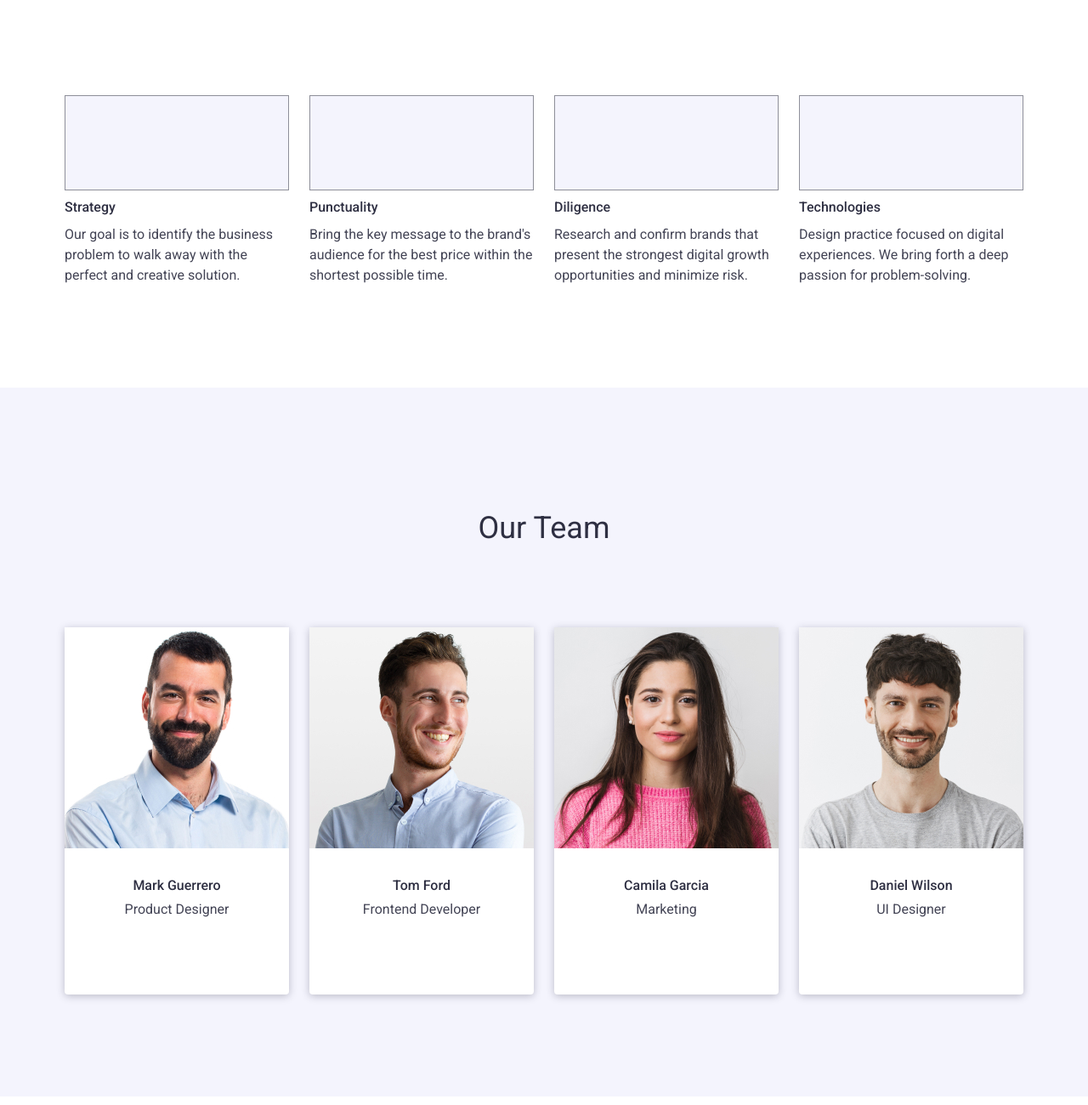
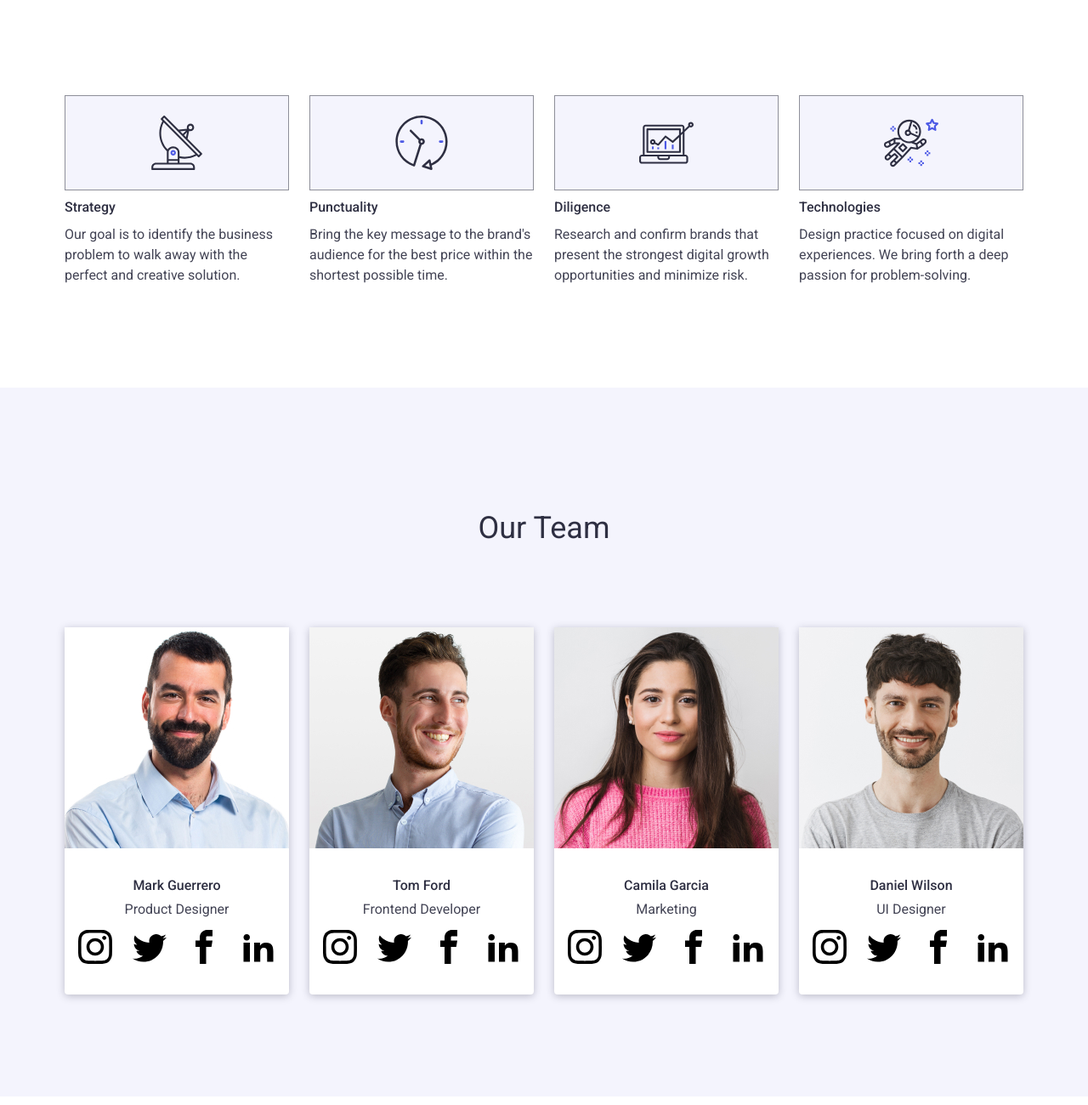
Before and after one commit to EmreMaltepe/goit-markup-hw-04, a plain HTML site: page index.html in a window 1280 px wide. Shown: the part 680-1980 px from the top of the page at 85% size. Drawn offline with nearby package versions, Linux system fonts and the light colour scheme.

Commit message:
new-update

```diff
--- a/index.html
+++ b/index.html
@@ -55,7 +55,7 @@
             <li class="cardset-two-item">
               <div class="section-two-svgs">
                 <svg class="section-two-icon" width="64" height="64">
-                  <use href="./images/icons.svg#amtenna"></use>
+                  <use href="./images/icons.svg#icon-antenna"></use>
                 </svg>
               </div>
               <h3 class="title-htree">Strategy</h3>
@@ -67,7 +67,7 @@
             <li class="cardset-two-item">
               <div class="section-two-svgs">
                 <svg class="section-two-icon" width="64" height="64">
-                  <use href="./images/icons.svg#antenna"></use>
+                  <use href="./images/icons.svg#icon-clock"></use>
                 </svg>
               </div>
               <h3 class="title-htree">Punctuality</h3>
@@ -79,7 +79,7 @@
             <li class="cardset-two-item">
               <div class="section-two-svgs">
                 <svg class="section-two-icon" width="64" height="64">
-                  <use href="./images/icons.svg#diagram"></use>
+                  <use href="./images/icons.svg#icon-diagram"></use>
                 </svg>
               </div>
               <h3 class="title-htree">Diligence</h3>
@@ -91,7 +91,7 @@
             <li class="cardset-two-item">
               <div class="section-two-svgs">
                 <svg class="section-two-icon" width="64" height="64">
-                  <use href="./images/icons.svg#astronaut"></use>
+                  <use href="./images/icons.svg#icon-astronaut"></use>
                 </svg>
               </div>
               <h3 class="title-htree">Technologies</h3>
@@ -117,28 +117,28 @@
                   <li>
                     <a href="">
                       <svg class="social-icon">
-                        <use href="./images/icons.svg#instagram"></use>
+                        <use href="./images/icons.svg#icon-instagram-new"></use>
                       </svg>
                     </a>
                   </li>
                   <li>
                     <a href="">
                       <svg class="social-icon">
-                        <use href="./images/icons.svg#twitter-new"></use>
+                        <use href="./images/icons.svg#icon-twitter-new"></use>
                       </svg>
                     </a>
                   </li>
                   <li>
                     <a href="">
                       <svg class="social-icon">
-                        <use href="./images/icons.svg#facebook-new"></use>
+                        <use href="./images/icons.svg#icon-facebook-new"></use>
                       </svg>
                     </a>
                   </li>
                   <li>
                     <a href="">
                       <svg class="social-icon">
-                        <use href="./images/icons.svg#linkedn-new"></use>
+                        <use href="./images/icons.svg#icon-linkedin-new"></use>
                       </svg>
                     </a>
                   </li>
@@ -154,28 +154,28 @@
                   <li>
                     <a href="">
                       <svg class="social-icon">
-                        <use href="./images/icons.svg#instagram-new"></use>
+                        <use href="./images/icons.svg#icon-instagram-new"></use>
                       </svg>
                     </a>
                   </li>
                   <li>
                     <a href="">
                       <svg class="social-icon">
-                        <use href="./images/icons.svg#twitter-new"></use>
+                        <use href="./images/icons.svg#icon-twitter-new"></use>
                       </svg>
                     </a>
                   </li>
                   <li>
                     <a href="">
                       <svg class="social-icon">
-                        <use href="./images/icons.svg#facebook-new"></use>
+                        <use href="./images/icons.svg#icon-facebook-new"></use>
                       </svg>
                     </a>
                   </li>
                   <li>
                     <a href="">
                       <svg class="social-icon">
-                        <use href="./images/icons.svg#linkedn-new"></use>
+                        <use href="./images/icons.svg#icon-linkedin-new"></use>
                       </svg>
                     </a>
                   </li>
@@ -191,28 +191,28 @@
                   <li>
                     <a href="">
                       <svg class="social-icon">
-                        <use href="./images/icons.svg#instagram-new"></use>
+                        <use href="./images/icons.svg#icon-instagram-new"></use>
                       </svg>
                     </a>
                   </li>
                   <li>
                     <a href="">
                       <svg class="social-icon">
-                        <use href="./images/icons.svg#twitter-new"></use>
+                        <use href="./images/icons.svg#icon-twitter-new"></use>
                       </svg>
                     </a>
                   </li>
                   <li>
                     <a href="">
                       <svg class="social-icon">
-                        <use href="./images/icons.svg#facebook-new"></use>
+                        <use href="./images/icons.svg#icon-facebook-new"></use>
                       </svg>
                     </a>
                   </li>
                   <li>
                     <a href="">
                       <svg class="social-icon">
-                        <use href="./images/icons.svg#linkedn-new"></use>
+                        <use href="./images/icons.svg#icon-linkedin-new"></use>
                       </svg>
                     </a>
                   </li>
@@ -228,28 +228,28 @@
                   <li>
                     <a href="">
                       <svg class="social-icon">
-                        <use href="./images/icons.svg#instagram-new"></use>
+                        <use href="./images/icons.svg#icon-instagram-new"></use>
                       </svg>
                     </a>
                   </li>
                   <li>
                     <a href="">
                       <svg class="social-icon">
-                        <use href="./images/icons.svg#twitter-new"></use>
+                        <use href="./images/icons.svg#icon-twitter-new"></use>
                       </svg>
                     </a>
                   </li>
                   <li>
                     <a href="">
                       <svg class="social-icon">
-                        <use href="./images/icons.svg#facebook-new"></use>
+                        <use href="./images/icons.svg#icon-facebook-new"></use>
                       </svg>
                     </a>
                   </li>
                   <li>
                     <a href="">
                       <svg class="social-icon">
-                        <use href="./images/icons.svg#linkedn-new"></use>
+                        <use href="./images/icons.svg#icon-linkedin-new"></use>
                       </svg>
                     </a>
                   </li>
@@ -374,28 +374,28 @@
             <li>
               <a href="">
                 <svg class="social-icon">
-                  <use href="./images/icons.svg#instagram-icon"></use>
+                  <use href="./images/icons.svg#icon-instagram-icon"></use>
                 </svg>
               </a>
             </li>
             <li>
               <a href="">
                 <svg class="social-icon">
-                  <use href="./images/icons.svg#twitter-icon"></use>
+                  <use href="./images/icons.svg#icon-twitter-icon"></use>
                 </svg>
               </a>
             </li>
             <li>
               <a href="">
                 <svg class="social-icon">
-                  <use href="./images/icons.svg#facebook-icon"></use>
+                  <use href="./images/icons.svg#icon-facebook-icon"></use>
                 </svg>
               </a>
             </li>
             <li>
               <a href="">
                 <svg class="social-icon">
-                  <use href="./images/icons.svg#linkedn-icon"></use>
+                  <use href="./images/icons.svg#icon-linkedin-icon"></use>
                 </svg>
               </a>
             </li>
```
